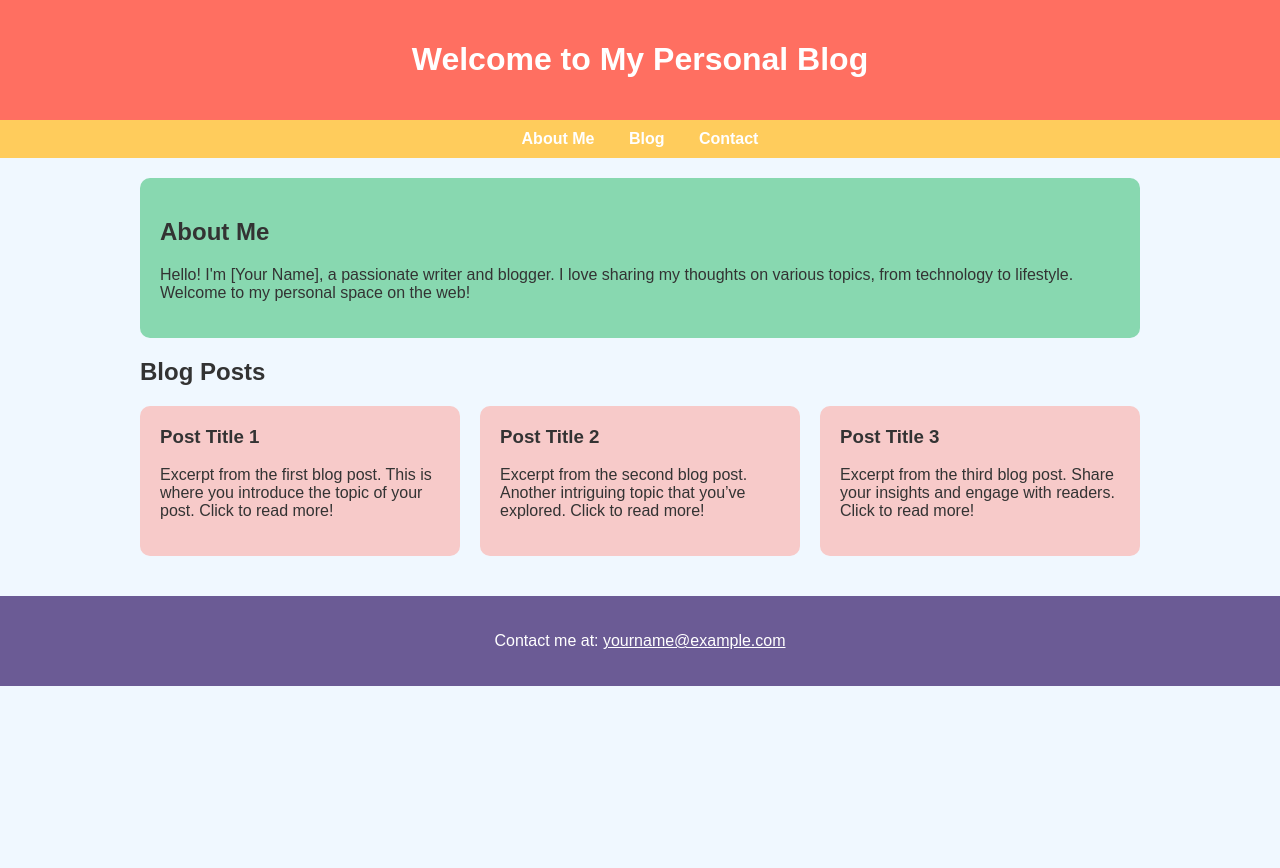
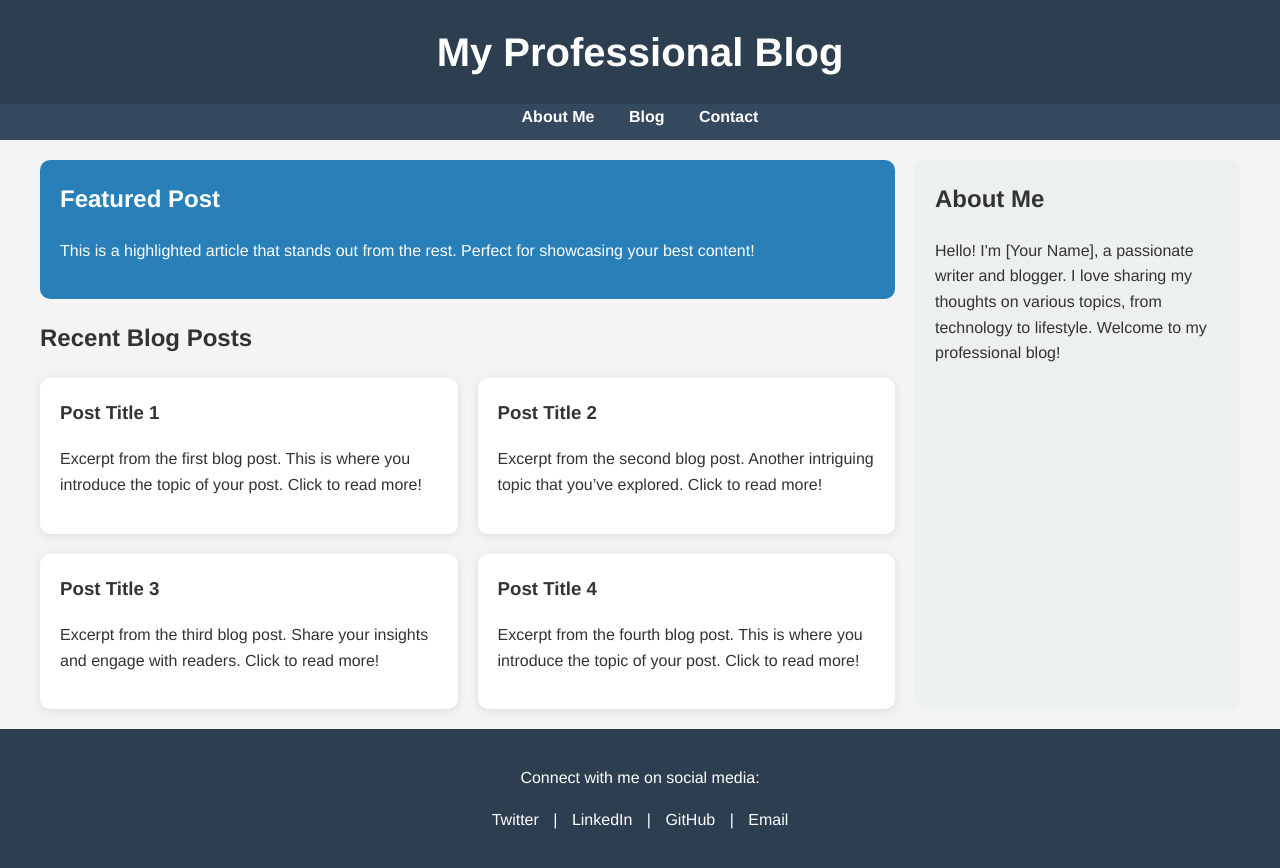
Before and after one commit to hnan01/Blog-Test, a plain HTML site: page index.html in a window 1280 px wide. Before the commit the page ends 800 px from the top, so only its background shows below. Drawn offline with Linux system fonts and the light colour scheme.

Commit message:
Update index.html

```diff
--- a/index.html
+++ b/index.html
@@ -1,29 +1,40 @@
 <!DOCTYPE html>
 <html lang="en">
+
 <head>
     <meta charset="UTF-8">
     <meta name="viewport" content="width=device-width, initial-scale=1.0">
-    <title>My Personal Blog</title>
+    <title>My Professional Blog</title>
     <style>
         body {
-            font-family: Arial, sans-serif;
+            font-family: 'Helvetica Neue', Arial, sans-serif;
             margin: 0;
             padding: 0;
-            background-color: #f0f8ff;
+            background-color: #f4f4f4;
             color: #333;
+            line-height: 1.6;
         }
 
         header {
-            background-color: #ff6f61;
+            background-color: #2c3e50;
             color: white;
             padding: 20px 0;
             text-align: center;
+            position: sticky;
+            top: 0;
+            z-index: 1000;
+        }
+
+        header h1 {
+            margin: 0;
+            font-size: 2.5em;
         }
 
         nav {
-            background-color: #ffcc5c;
+            background-color: #34495e;
             padding: 10px 0;
             text-align: center;
+            margin-top: -10px;
         }
 
         nav a {
@@ -34,16 +45,39 @@
         }
 
         .container {
-            padding: 20px;
-            max-width: 1000px;
-            margin: 0 auto;
+            display: flex;
+            max-width: 1200px;
+            margin: 20px auto;
+            padding: 0 15px;
         }
 
-        .about-me {
-            background-color: #88d8b0;
+        .main-content {
+            flex: 3;
+            margin-right: 20px;
+        }
+
+        .sidebar {
+            flex: 1;
+            background-color: #ecf0f1;
+            padding: 20px;
+            border-radius: 10px;
+        }
+
+        .sidebar h2 {
+            font-size: 1.5em;
+            margin-top: 0;
+        }
+
+        .featured-post {
+            background-color: #2980b9;
+            color: white;
             padding: 20px;
             border-radius: 10px;
             margin-bottom: 20px;
+        }
+
+        .featured-post h2 {
+            margin-top: 0;
         }
 
         .blog-posts {
@@ -53,11 +87,12 @@
         }
 
         .blog-post {
-            background-color: #f7cac9;
+            background-color: white;
             padding: 20px;
             border-radius: 10px;
-            flex: 1 1 calc(33.333% - 40px);
+            flex: 1 1 calc(50% - 40px);
             box-sizing: border-box;
+            box-shadow: 0 2px 10px rgba(0, 0, 0, 0.1);
         }
 
         .blog-post h3 {
@@ -65,16 +100,26 @@
         }
 
         footer {
-            background-color: #6b5b95;
+            background-color: #2c3e50;
             color: white;
             text-align: center;
             padding: 20px 0;
             margin-top: 20px;
         }
 
+        footer a {
+            color: white;
+            text-decoration: none;
+            margin: 0 10px;
+        }
+
         @media (max-width: 768px) {
-            .blog-posts {
+            .container {
                 flex-direction: column;
+            }
+
+            .main-content {
+                margin-right: 0;
             }
 
             .blog-post {
@@ -83,9 +128,10 @@
         }
     </style>
 </head>
+
 <body>
     <header>
-        <h1>Welcome to My Personal Blog</h1>
+        <h1>My Professional Blog</h1>
     </header>
 
     <nav>
@@ -95,13 +141,14 @@
     </nav>
 
     <div class="container">
-        <section id="about" class="about-me">
-            <h2>About Me</h2>
-            <p>Hello! I'm [Your Name], a passionate writer and blogger. I love sharing my thoughts on various topics, from technology to lifestyle. Welcome to my personal space on the web!</p>
+        <div class="main-content">
+            <section class="featured-post">
+                <h2>Featured Post</h2>
+                <p>This is a highlighted article that stands out from the rest. Perfect for showcasing your best content!</p>
             </section>
 
             <section id="blog">
-            <h2>Blog Posts</h2>
+                <h2>Recent Blog Posts</h2>
                 <div class="blog-posts">
                     <div class="blog-post">
                         <h3>Post Title 1</h3>
@@ -115,12 +162,29 @@
                         <h3>Post Title 3</h3>
                         <p>Excerpt from the third blog post. Share your insights and engage with readers. Click to read more!</p>
                     </div>
+                    <div class="blog-post">
+                        <h3>Post Title 4</h3>
+                        <p>Excerpt from the fourth blog post. This is where you introduce the topic of your post. Click to read more!</p>
+                    </div>
                 </div>
             </section>
         </div>
 
+        <aside class="sidebar">
+            <h2>About Me</h2>
+            <p>Hello! I'm [Your Name], a passionate writer and blogger. I love sharing my thoughts on various topics, from technology to lifestyle. Welcome to my professional blog!</p>
+        </aside>
+    </div>
+
     <footer id="contact">
-        <p>Contact me at: <a href="mailto:yourname@example.com" style="color: white;">yourname@example.com</a></p>
+        <p>Connect with me on social media:</p>
+        <p>
+            <a href="#">Twitter</a> |
+            <a href="#">LinkedIn</a> |
+            <a href="#">GitHub</a> |
+            <a href="#">Email</a>
+        </p>
     </footer>
 </body>
+
 </html>
```
Lines whose indentation alone changed are shown as unchanged.
